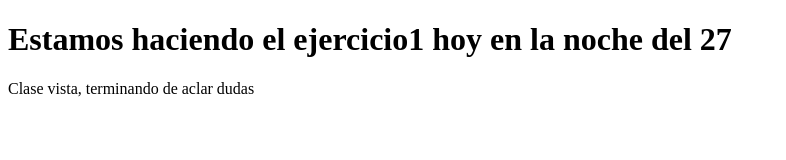
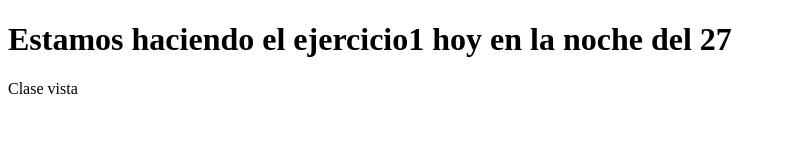
Before and after one commit to FelixRVS/Practica-26-08, a plain HTML site: page index.html in a window 1280 px wide. Shown: the whole page, without its empty margins (0-786 px from the left). Drawn offline with Linux system fonts and the light colour scheme.

Commit message:
Se modifica parrafo

```diff
--- a/index.html
+++ b/index.html
@@ -7,7 +7,7 @@
 </head>
 <body>
     <h1>Estamos haciendo el ejercicio1 hoy en la noche del 27</h1>
-    <p>Clase vista, terminando de aclar dudas</p>
+    <p>Clase vista</p>
 
 </body>
 </html>
```
